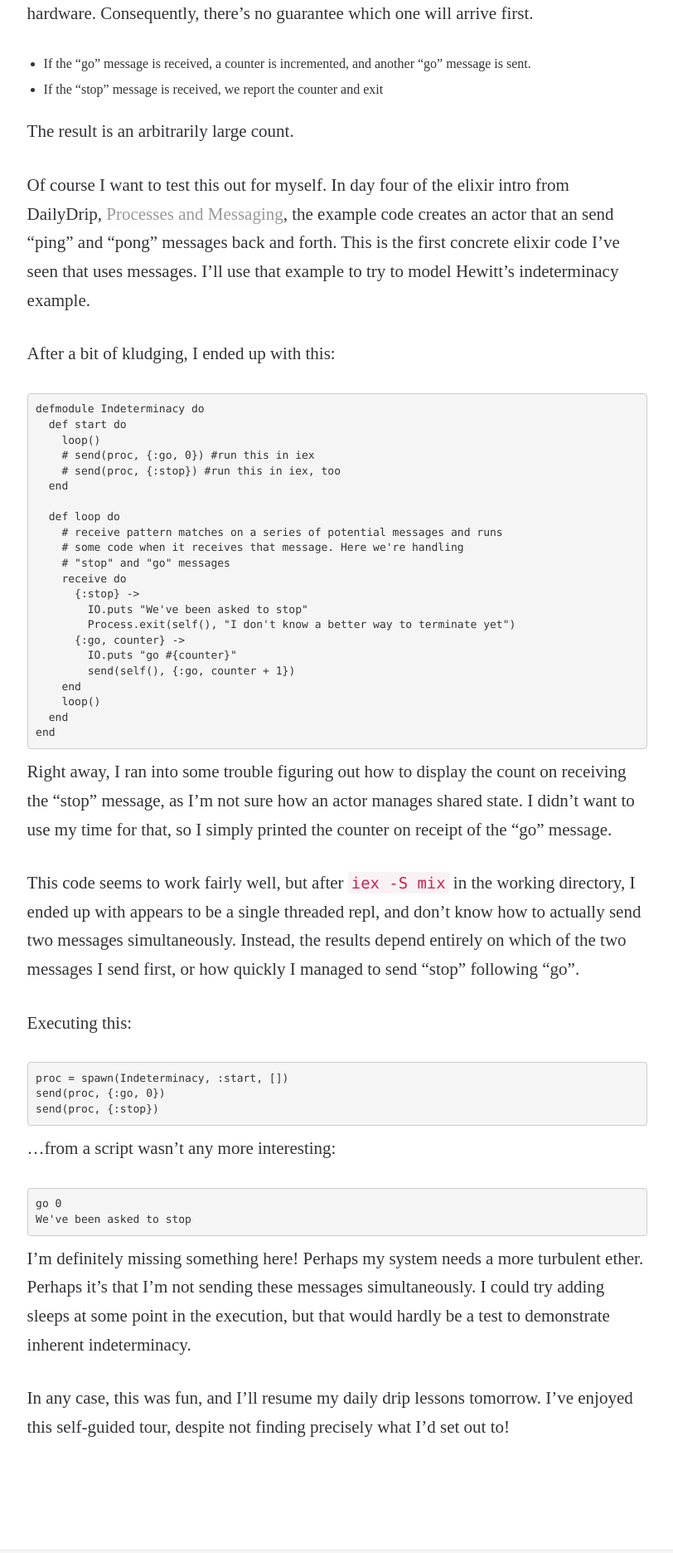
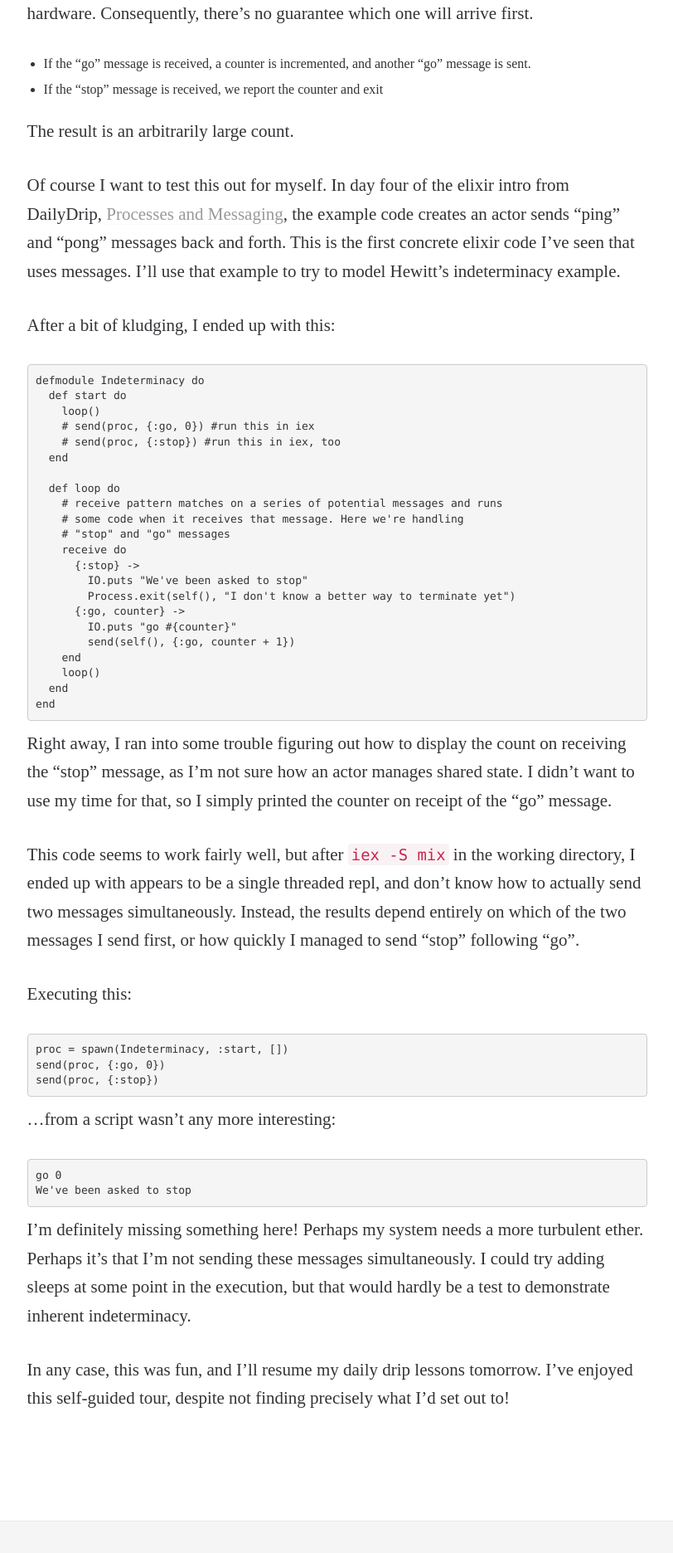
Before and after one commit to maddo/maddo.github.io, a Jekyll site: the page built from _posts/2017-07-09-learning-elixir-2-fun-with-elixir.md, in a window 1280 px wide. Shown: the part 769-2641 px from the top of the page at 83% size, without its empty margins (233-1045 px from the left). Built offline with Jekyll 4.4.1, drawn with Linux system fonts in a browser that asks for light colours; some web fonts are replaced.

Commit message:
corrects typo

```diff
--- a/_posts/2017-07-09-learning-elixir-2-fun-with-elixir.md
+++ b/_posts/2017-07-09-learning-elixir-2-fun-with-elixir.md
@@ -21,7 +21,7 @@ In [this video about the actor model](https://channel9.msdn.com/Shows/Going+Deep
 
 The result is an arbitrarily large count.
 
-Of course I want to test this out for myself. In day four of the elixir intro from DailyDrip, [Processes and Messaging](https://www.dailydrip.com/topics/elixir/drips/processes-and-messaging-08687de7-07c6-4cc3-b6c6-4398d137820c), the example code creates an actor that an send "ping" and "pong" messages back and forth. This is the first concrete elixir code I've seen that uses messages. I'll use that example to try to model Hewitt's indeterminacy example.
+Of course I want to test this out for myself. In day four of the elixir intro from DailyDrip, [Processes and Messaging](https://www.dailydrip.com/topics/elixir/drips/processes-and-messaging-08687de7-07c6-4cc3-b6c6-4398d137820c), the example code creates an actor sends "ping" and "pong" messages back and forth. This is the first concrete elixir code I've seen that uses messages. I'll use that example to try to model Hewitt's indeterminacy example.
 
 After a bit of kludging, I ended up with this:
 
```
